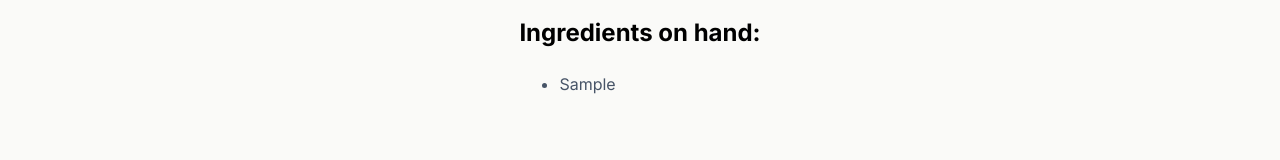
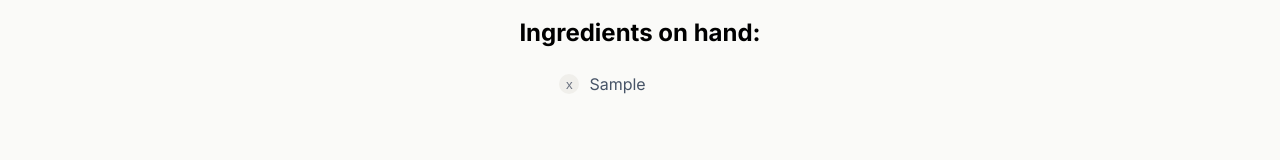
Before and after one commit to ArnauDavis/PantryPal, a React (Vite) app: page / in a window 1280 px wide. Both pictures are taken after typing "Sample" into the empty fields and a click on the button "Add ingredient". Shown: the part 206-366 px from the top of the page. Built offline with nearby package versions, Linux system fonts and the light colour scheme; no server answers; what @huggingface/inference would draw is missing.

Commit message:
added button to delete items on list

```diff
--- a/package.json
+++ b/package.json
@@ -14,7 +14,8 @@
     "dotenv": "^16.5.0",
     "react": "^19.0.0",
     "react-dom": "^19.0.0",
-    "react-markdown": "^10.1.0"
+    "react-markdown": "^10.1.0",
+    "uuid": "^13.0.0"
   },
   "devDependencies": {
     "@eslint/js": "^9.22.0",
--- a/src/App.css
+++ b/src/App.css
@@ -106,8 +106,29 @@ ul.ingredients-list {
 ul.ingredients-list > li {
     color: #475467;
     line-height: 28px;
+    display: flex;
+    /* justify-content: space-between; */
+    align-items: center;
 }
 
+.removeButton {
+    border-radius: 50%;
+    width: 20px;
+    height: 20px;
+    display: flex;
+    justify-content: center;
+    align-items: center;
+    border: none;
+    background: #F0EFEB;
+    color: #6B7280;
+    cursor: pointer;
+    margin-right: 10px;
+}
+
+.removeButton:hover {
+    background: #D17557;
+    color: #FAFAF8;
+}
 .get-recipe-container {
     display: flex;
     justify-content: space-between;
--- a/src/components/IngredientsList.jsx
+++ b/src/components/IngredientsList.jsx
@@ -3,7 +3,7 @@
     function IngredientsList(props){
 
     const ingredientsListItems = props.ingredients.map(ingredient=> (
-            <li key={ingredient}>{ingredient}</li>
+        <li key={ingredient.key}><button type="button" className="removeButton" onClick={() => props.remove(ingredient.key)}>x</button>{ingredient.name}</li>
     ))
 
     return(
@@ -11,17 +11,14 @@
         <section className="ingredientsContainer">
             <h2>Ingredients on hand:</h2>
             <ul className="ingredients-list" aria-live="polite">{ingredientsListItems}</ul>
-                {props.ingredients.length >3 ? <div className="get-recipe-container">
-                    <div ref={props.ref}>
+            {props.ingredients.length >3 ? <div className="get-recipe-container" ref={props.recipeSectionRef}>
                 <h3>Ready for a recipe?</h3>
                 <p>Generate a recipe from your list of ingredients.</p>
-                    </div>
                 <button onClick={props.present}>Get a recipe</button>
             </div> : null}
         </section>
         </>
     )
-
 }
 
     export default IngredientsList
--- a/src/components/main.jsx
+++ b/src/components/main.jsx
@@ -1,36 +1,40 @@
-
 import React from 'react'
 import IngredientsList from './IngredientsList'
 import Instructions from './Instructions'
 import ClaudeRecipe from './ClaudeRecipe'
 import { getRecipeFromMistral } from '../../ai'
+import { v4 as uuidv4 } from 'uuid';
 
 
 function Main(){
-
-
     const [ingredients, setIngredients] = React.useState([])
     const [recipe, setRecipe] = React.useState('')
 
-    const recipeSection = React.useRef(null)
+    const recipeSectionRef = React.createRef()
 
     React.useEffect(()=>{
-        if(recipe !=="" && recipeSection.current !== null){
-            recipeSection.current.scrollIntoView({behavior: 'smooth'})
+        if(recipe !=="" && recipeSectionRef.current !== null){
+            recipeSectionRef.current.scrollIntoView({behavior: 'smooth'})
         }
     }, [recipe])
 
     function addIngredient(formData){
-        const newIngredient = formData.get('ingredient')
+        const newIngredient = {
+            key: uuidv4(),
+            name: formData.get('ingredient')
+        }
         setIngredients(prevIngredients => [...prevIngredients,newIngredient])
-
     }
 
-     async function present(){
-           const generatedRecipe = await getRecipeFromMistral(ingredients)
-           setRecipe(generatedRecipe)
-        }
+    function removeItem(key){
+        const updatedList = ingredients.filter(ingredient => ingredient.key !== key)
+        setIngredients(updatedList)
+    }
 
+    async function present(){
+        const generatedRecipe = await getRecipeFromMistral(ingredients.map(ingredient => ingredient.name))
+        setRecipe(generatedRecipe)
+    }
 
     return(
         <main>
@@ -44,7 +48,7 @@ function Main(){
                 <button> Add ingredient</button>
             </form>
             {ingredients.length > 0 ?
-            <IngredientsList ingredients={ingredients} present={present} ref={recipeSection}/> : null}
+            <IngredientsList ingredients={ingredients} present={present} recipeSectionRef={recipeSectionRef} remove={removeItem}/> : null}
             {ingredients.length < 4 ? <Instructions/> : null}
             {recipe ? <ClaudeRecipe recipe={recipe}/> : null}
 
@@ -52,5 +56,4 @@ function Main(){
     )
 }
 
-
 export default Main
```
Also changed, not shown: 1 other file (tests, documents, lock files or other folders). Lines whose indentation alone changed are shown as unchanged.
